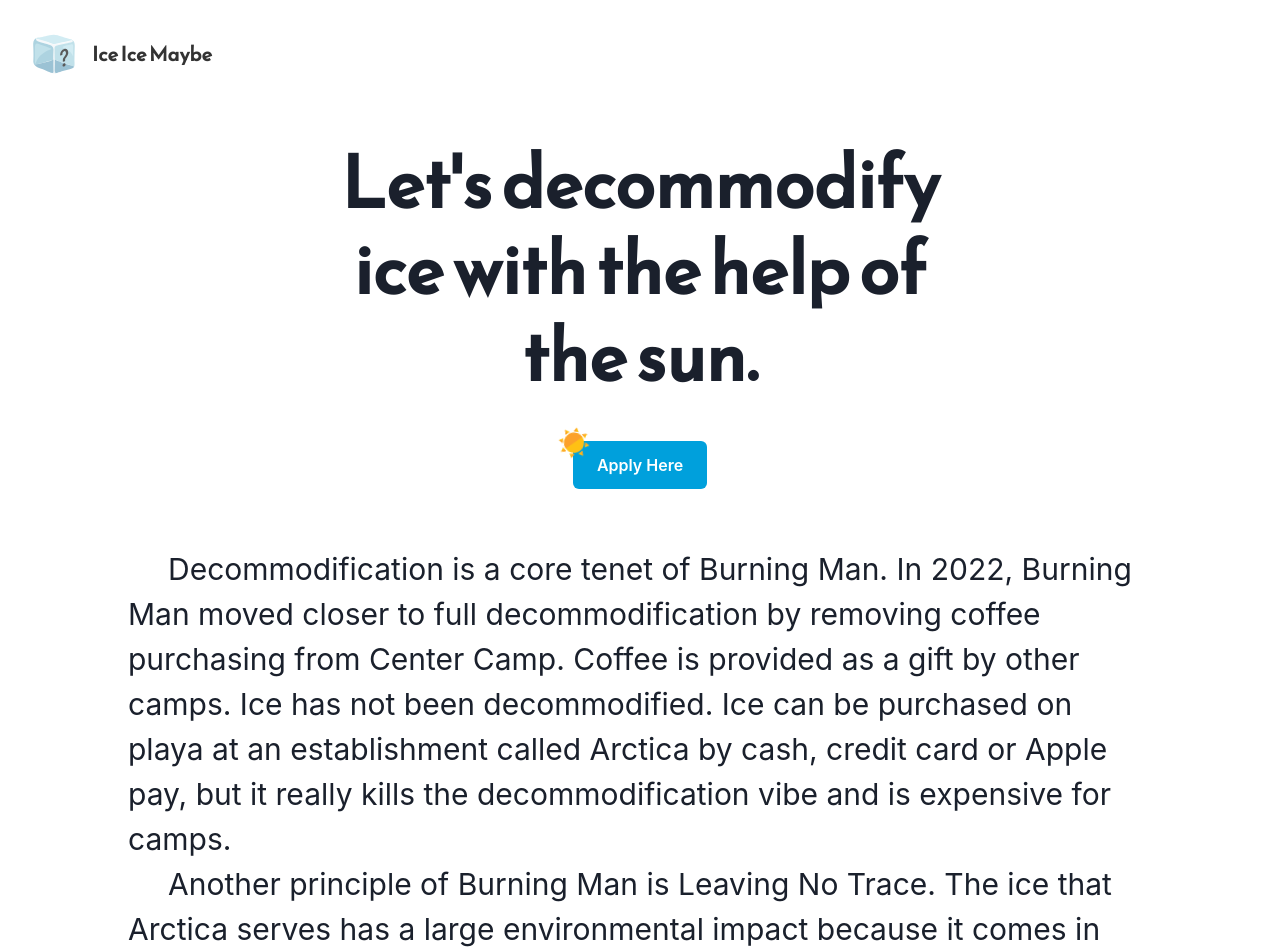
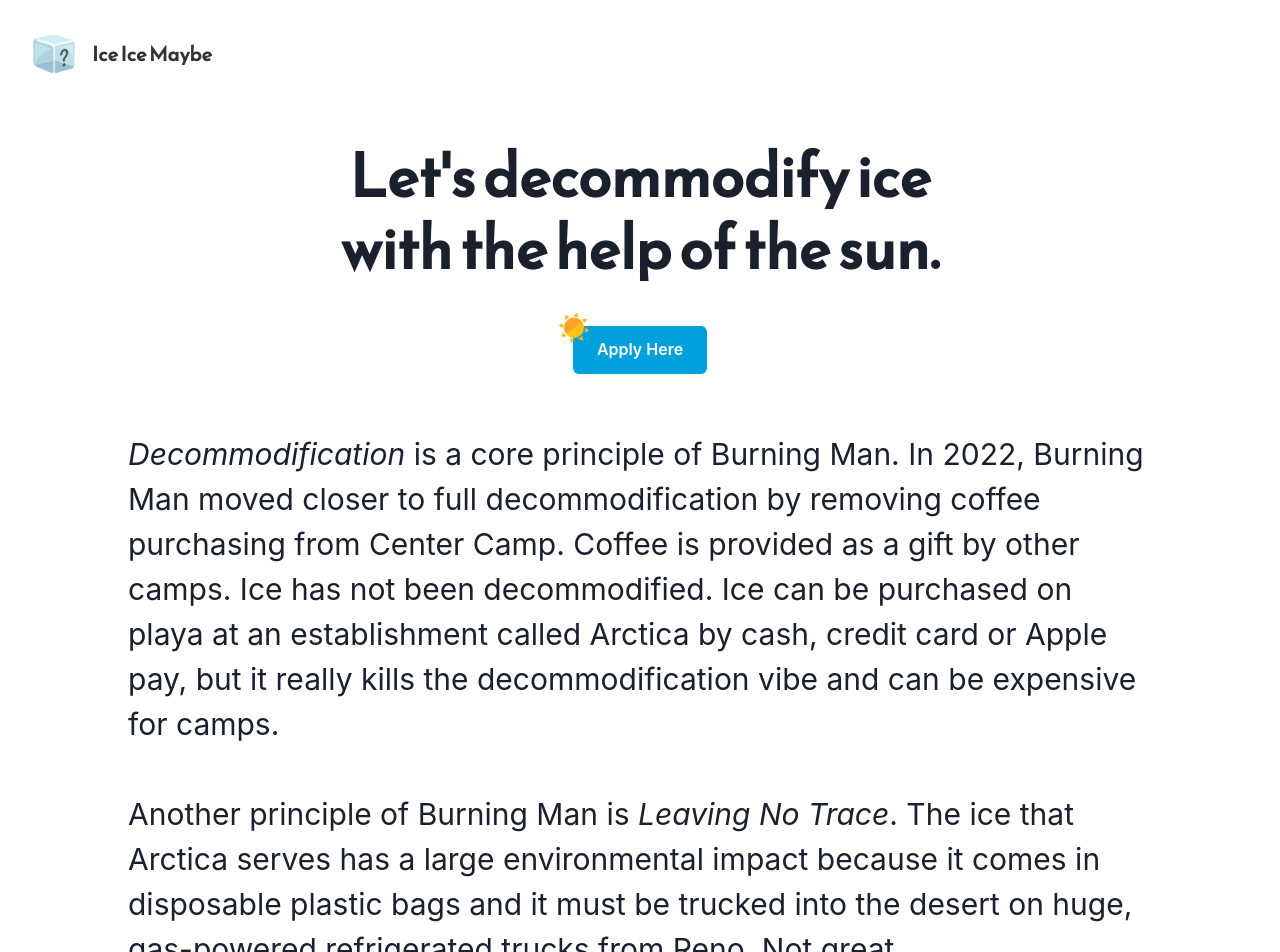
Before and after one commit to cdepman/iceicemaybe.org, a React (Create React App) app: page / in a window 1280 px wide. Shown: the top 952 px of the page. Built offline with nearby package versions, Linux system fonts and the light colour scheme; the HTML template or start-up script is replaced by a standard one.

Commit message:
update copy, improve paragraph arrangement

```diff
--- a/src/App.js
+++ b/src/App.js
@@ -27,27 +27,29 @@ function App() {
         <VStack spacing={8}>
           <Heading
             w={{ '2xl': '40%', xl: '50%', lg: '60%', md: '70%', sm: '80%', base: '80%' }}
-            fontSize={{ lg: '7xl', md: '4xl', sm: '3xl', base: '2xl' }}
+            fontSize={{ lg: '6xl', md: '4xl', sm: '3xl', base: '2xl' }}
             pb="10px"
           >
-            Let's decommodify ice with the help of the sun.
+            Let's decommodify ice <br></br> with the help of the sun.
           </Heading>
           <Box position='relative'>
             <SpinLogo />
             <Button p="24px" colorScheme='linkedin' >Apply Here</Button>
           </Box>
           <Box
-            fontSize={{ xl: '3xl', md: '2xl', sm: 'lg' }}
+            fontSize={{ xl: '3xl', md: '2xl', sm: 'lg', base: 'md' }}
             textAlign="left"
-            padding="2% 10% 2% 10%"
-            style={{ textIndent: '40px' }}>
+            padding="2% 10% 2% 10%">
             <Text>
-              Decommodification is a core tenet of Burning Man. In 2022, Burning Man moved closer to full decommodification by removing coffee purchasing from Center Camp. Coffee is provided as a gift by other camps. Ice has not been decommodified. Ice can be purchased on playa at an establishment called Arctica by cash, credit card or Apple pay, but it really kills the decommodification vibe and is expensive for camps.            </Text>
+              <Text as="i">Decommodification</Text> is a core principle of Burning Man. In 2022, Burning Man moved closer to full decommodification by removing coffee purchasing from Center Camp. Coffee is provided as a gift by other camps. Ice has not been decommodified. Ice can be purchased on playa at an establishment called Arctica by cash, credit card or Apple pay, but it really kills the decommodification vibe and can be expensive for camps.
+            </Text>
+            <br></br>
             <Text>
-              Another principle of Burning Man is Leaving No Trace. The ice that Arctica serves has a large environmental impact because it comes in disposable plastic bags and it must be trucked into the desert on huge, gas-powered refrigerated trucks from Reno. Not great.
+              Another principle of Burning Man is <Text as="i">Leaving No Trace</Text>. The ice that Arctica serves has a large environmental impact because it comes in disposable plastic bags and it must be trucked into the desert on huge, gas-powered refrigerated trucks from Reno. Not great.
             </Text>
+            <br></br>
             <Text>
-              A third principle of Burning Man is Gifting. We are proposing to create a solar-powered ice camp that gifts ice with reusable ice containers. We want to start small, creating enough ice to provide to ourselves and immediate neighbors. In the future, we can potentially scale up and provide more solar ice to the playa.
+              A third principle of Burning Man is <Text as="i">Gifting</Text>. We are proposing to create a solar-powered ice camp that gifts ice in reusable ice containers. We want to start small, creating enough ice to provide to ourselves and immediate neighbors. In the future, we can potentially scale up and provide more solar ice to the playa.
             </Text>
           </Box>
         </VStack>
```
